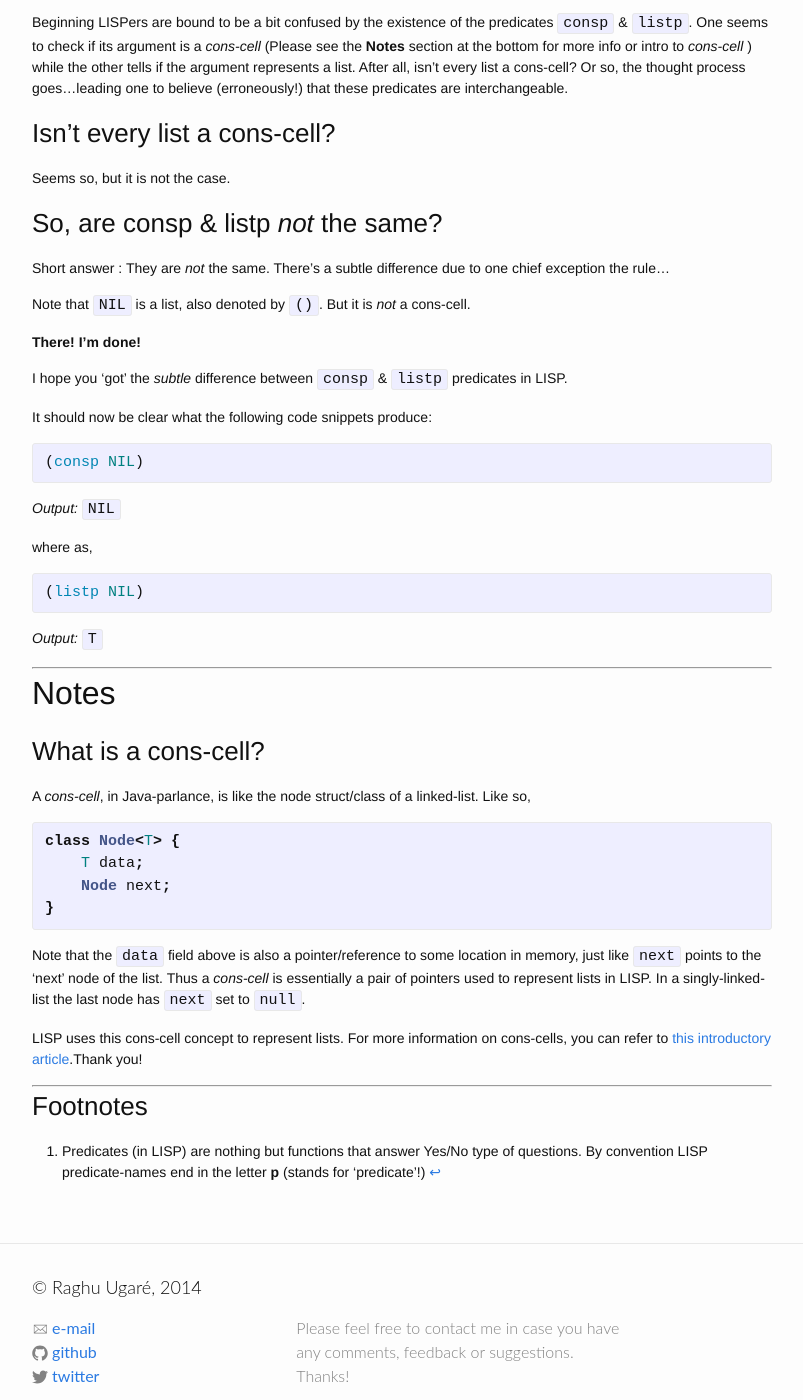
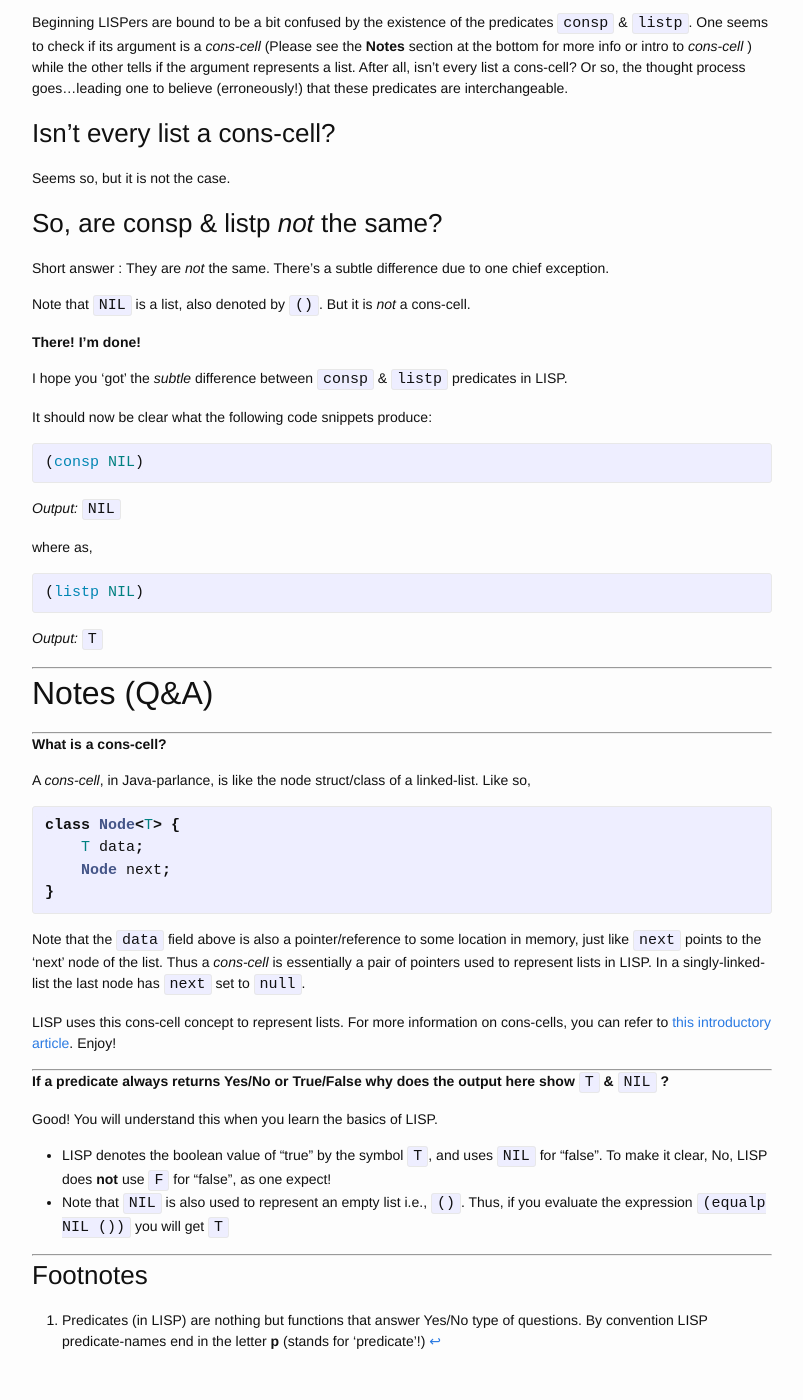
Before and after one commit to raghuugare/raghuugare.bkup, a Jekyll site: the page built from _posts/2014-12-19-subtle_difference.markdown, in a window 1280 px wide and 1400 px high, scrolled down 359 px. Shown: the whole window, without its empty margins (238-1041 px from the left). Built offline with Jekyll 4.4.1, drawn with Linux system fonts in a browser that asks for light colours; some of the changed text lies outside the part shown.

Commit message:
Improved contents with Q&A type section at the end...

```diff
--- a/_posts/2014-12-19-subtle_difference.markdown
+++ b/_posts/2014-12-19-subtle_difference.markdown
@@ -3,11 +3,11 @@
 layout: post
 title:  "LISP : consp or listp ?"
 date:   2014-12-19 17:25:10
-categories: programming
+categories: LISP
 
 ---
 
-As I began my journey into the wonderful world of LISP, and I started understanding the so-called **predicates**. [^1]
+As I began my journey into the wonderful world of [LISP], and I started understanding the so-called **predicates**.[^1]
 
 [^1]: Predicates (in LISP) are nothing but functions that answer Yes/No type of questions. By convention LISP predicate-names end in the letter **p** (stands for 'predicate'!)
 
@@ -26,7 +26,7 @@ Seems so, but it is not the case.
 
 ### So, are consp & listp _not_ the same?
 
-Short answer : They are _not_ the same. There's a subtle difference due to one chief exception the rule...
+Short answer : They are _not_ the same. There's a subtle difference due to one chief exception.
 
 Note that `NIL` is a list, also denoted by `()`. But it is  _not_ a cons-cell.
 
@@ -37,6 +37,7 @@ I hope you 'got' the _subtle_ difference between `consp` & `listp` predicates in
 It should now be clear what the following code snippets produce:
 
 {% highlight LISP %}
+
 (consp NIL)
 
 {% endhighlight %}
@@ -45,6 +46,7 @@ _Output:_  `NIL`
 where as,
 
 {% highlight LISP %}
+
 (listp NIL)
 
 {% endhighlight %}
@@ -52,9 +54,11 @@ _Output:_ `T`
 
 ---
 
-## Notes
+## Notes (Q&A)
 
-### What is a cons-cell?
+---
+
+**What is a cons-cell?**
 
 A _cons-cell_, in Java-parlance, is like the node struct/class of a linked-list. Like so,
 
@@ -67,10 +71,20 @@ class Node<T> {
 
 Note that the `data` field above is also a pointer/reference to some location in memory, just like `next` points to the 'next' node of the list. Thus a _cons-cell_ is essentially a pair of pointers used to represent lists in LISP. In a singly-linked-list the last node has `next` set to `null`.
 
-LISP uses this cons-cell concept to represent lists. For more information on cons-cells, you can refer to [this introductory article][link_cons_cell].Thank you!
+LISP uses this cons-cell concept to represent lists. For more information on cons-cells, you can refer to [this introductory article][link_cons_cell]. Enjoy!
+
+---
+
+**If a predicate always returns Yes/No or True/False why does the output here show `T` & `NIL` ?**
+
+Good! You will understand this when you learn the basics of LISP.
+
++ LISP denotes the boolean value of "true" by the symbol `T`, and uses `NIL` for "false". To make it clear, No, LISP does **not** use `F` for "false", as one expect!
++ Note that `NIL` is also used to represent an empty list i.e., `()`. Thus, if you evaluate the expression `(equalp NIL ())` you will get `T`
 
 ---
 
 ### Footnotes
 
 [link_cons_cell]: http://c2.com/cgi/wiki?ConsCell
+[link_LISP]: http://en.wikipedia.org/wiki/Lisp_%28programming_language%29
```
